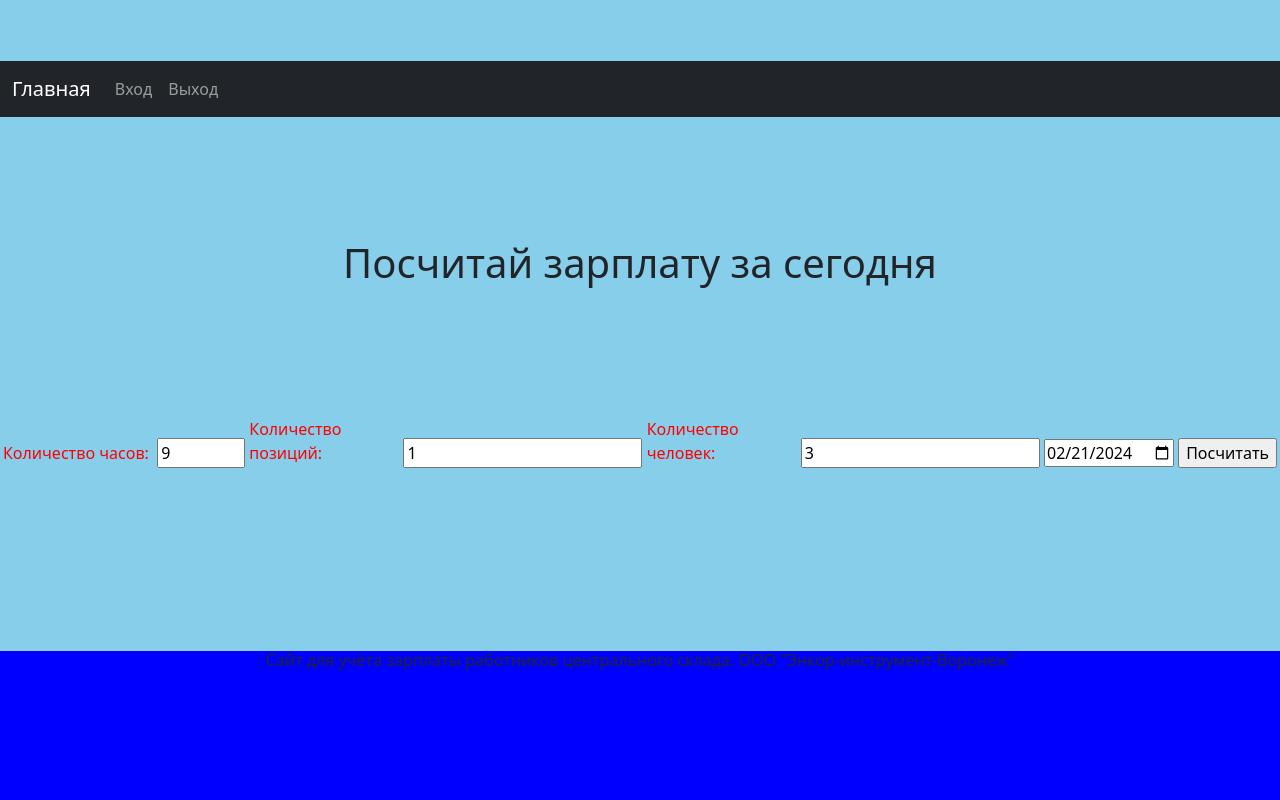
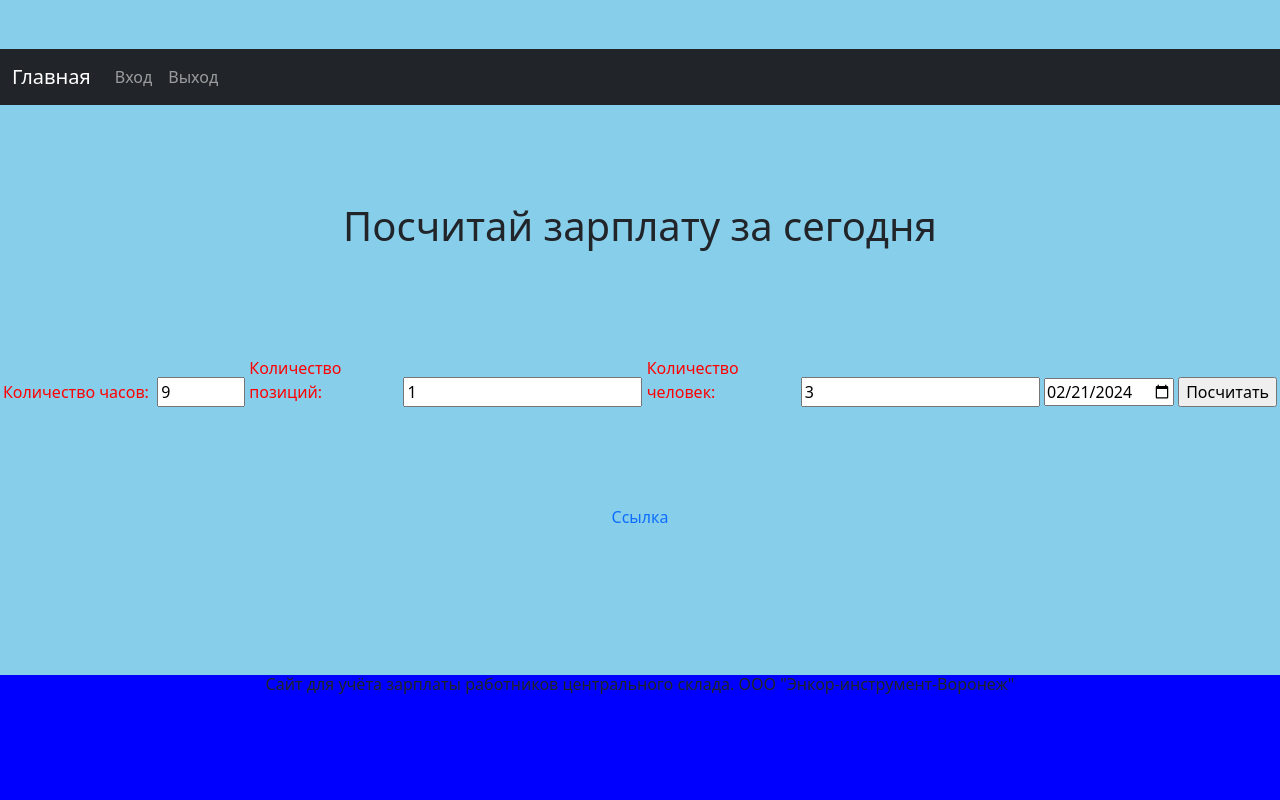
Before and after one commit to sober21/site_salaryProject, a Flask app: page / in a window 1280 px wide. Run offline with Flask 3, Linux system fonts and the light colour scheme; parts of the project's set-up code (start-up, migrations or seed data) failed here and were passed over.

Commit message:
Сделано:     Стили к тегу <a> применяются

```diff
--- a/main/templates/index.html
+++ b/main/templates/index.html
@@ -18,6 +18,7 @@
         <input type="submit" value="Посчитать">
     </form>
 </div>
+<a href="#">Ссылка</a>
 <div>
     {% if res %}
     {{ date }} {{ res }} руб.
```
